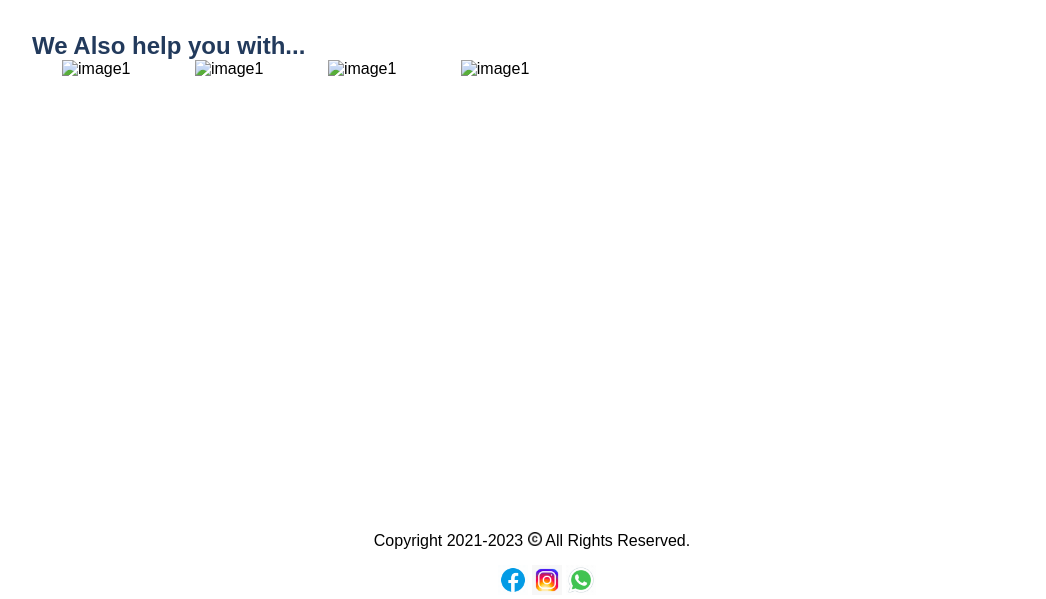
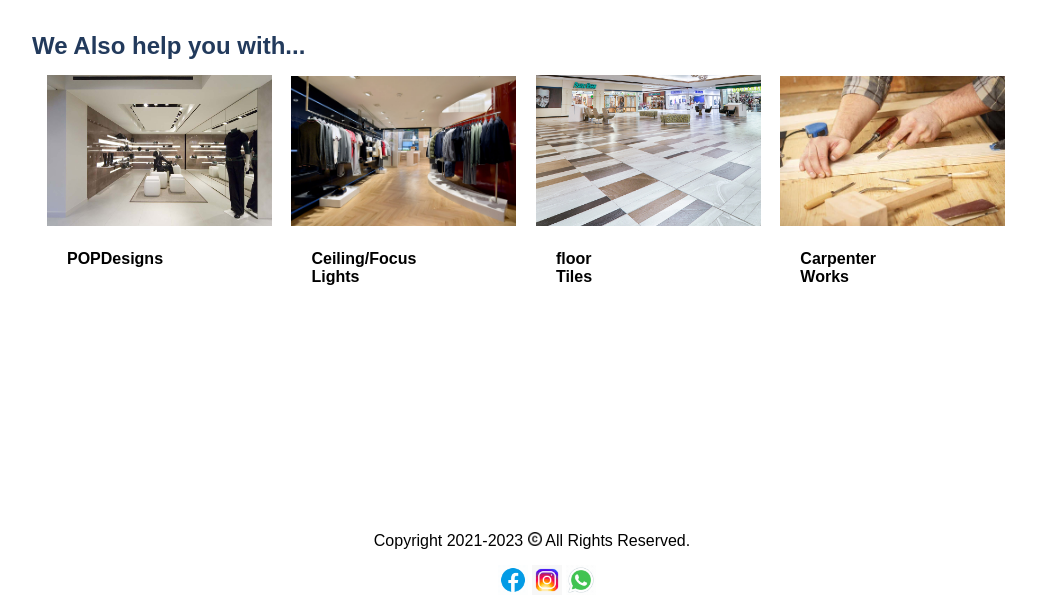
Before and after one commit to Modifier333/MyFirstProject, a plain HTML site: page index.html in a window 1280 px wide. Shown: the part 1972-2571 px from the top of the page, without its empty margins (108-1154 px from the left). Drawn offline with Linux system fonts and the light colour scheme.

Commit message:
version 0.7

```diff
--- a/Csss/homeStyles.css
+++ b/Csss/homeStyles.css
@@ -224,6 +224,7 @@ margin-bottom: 10px;
 
 
 
+
 }
 otherImages{
     position: relative;
@@ -233,10 +234,17 @@ otherImages{
 }
 
 #other1{
-    width: 22%;
-    display: inline;
+    width: 21%;
+    min-height: 300px;
+    display: inline-block;
 position: relative;
-margin: 3%;
+margin: 15px;
+}
+#other1 #otherTitle{
+    float: left;
+width: 22%;
+margin: 20px;
+
 }
 
 .bottom{
--- a/index.html
+++ b/index.html
@@ -148,16 +148,22 @@ showSlide(0);
 <div class="otherServices">
     <h2 style="color:#223a5c">We Also help you with...</h2>
 <div id="other1">
-    <img src="image1" alt="image1" id="otherImages" width="150px">
+    <img src="Photos/pop.jpg" alt="image1" id="otherImages" width="225px" height="151px">
+    <h4 id="otherTitle">POPDesigns</h4>
 </div>
 <div id="other1">
-    <img src="image1" alt="image1" id="otherImages" width="150px">
+    <img src="Photos/lights.jpg" alt="image1" id="otherImages" width="225px">
+    <h4 id="otherTitle">Ceiling/Focus Lights</h4>
 </div>
 <div id="other1">
-    <img src="image1" alt="image1" id="otherImages" width="150px">
+
+    <img src="Photos/tiles.jpg" alt="image1" id="otherImages" width="225px" height="151px">
+    <h4 id="otherTitle">floor Tiles</h4>
 </div>
+
 <div id="other1">
-    <img src="image1" alt="image1" id="otherImages" width="150px">
+    <img src="Photos/carpenter.webp" alt="image1" id="otherImages" width="225px">
+    <h4 id="otherTitle">Carpenter Works</h4>
 </div>
 
 </div>
@@ -171,7 +177,7 @@ showSlide(0);
     </div>
     <script>
         function openWa(){
-    open("https://wa.me/+919515943665");
+    open("https://wa.me/+919550927922");
 }
     </script>
 
```
Also changed, not shown: Photos/carpenter.webp (added), Photos/lights.jpg (added), Photos/pop.jpg (added), Photos/tiles.jpg (added).
